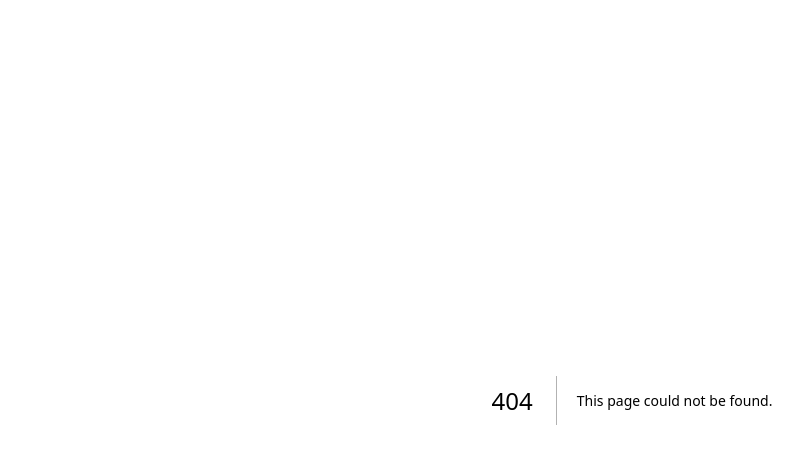
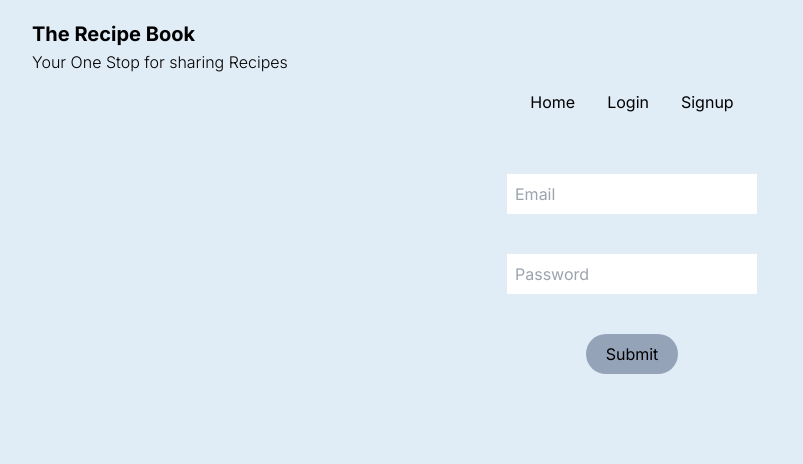
Before and after one commit to YGH16/next_recipe_book, a Next.js app: page /Signup in a window 1280 px wide. Before the commit this address had no page. Shown: the top 464 px of the page, without its empty margins (8-811 px from the left). Built offline with nearby package versions, Linux system fonts and the light colour scheme.

Commit message:
Created the signup page

```diff
--- /dev/null
+++ b/src/app/Signup/page.tsx
@@ -0,0 +1,24 @@
+import SiteHeader from "../components/Site_header"
+import Navbar from "../components/Navigation_bar"
+import Login from '../components/Login'
+export default function page() {
+  return (
+    <div className="signup_page m-5">
+
+        <div className="title_section">
+            <SiteHeader></SiteHeader>
+        </div>
+
+        <div className="navigation_section">
+            <Navbar></Navbar>
+        </div>
+
+        <div className="login_section">
+            <Login></Login>
+        </div>
+
+
+
+    </div>
+  )
+}
```
